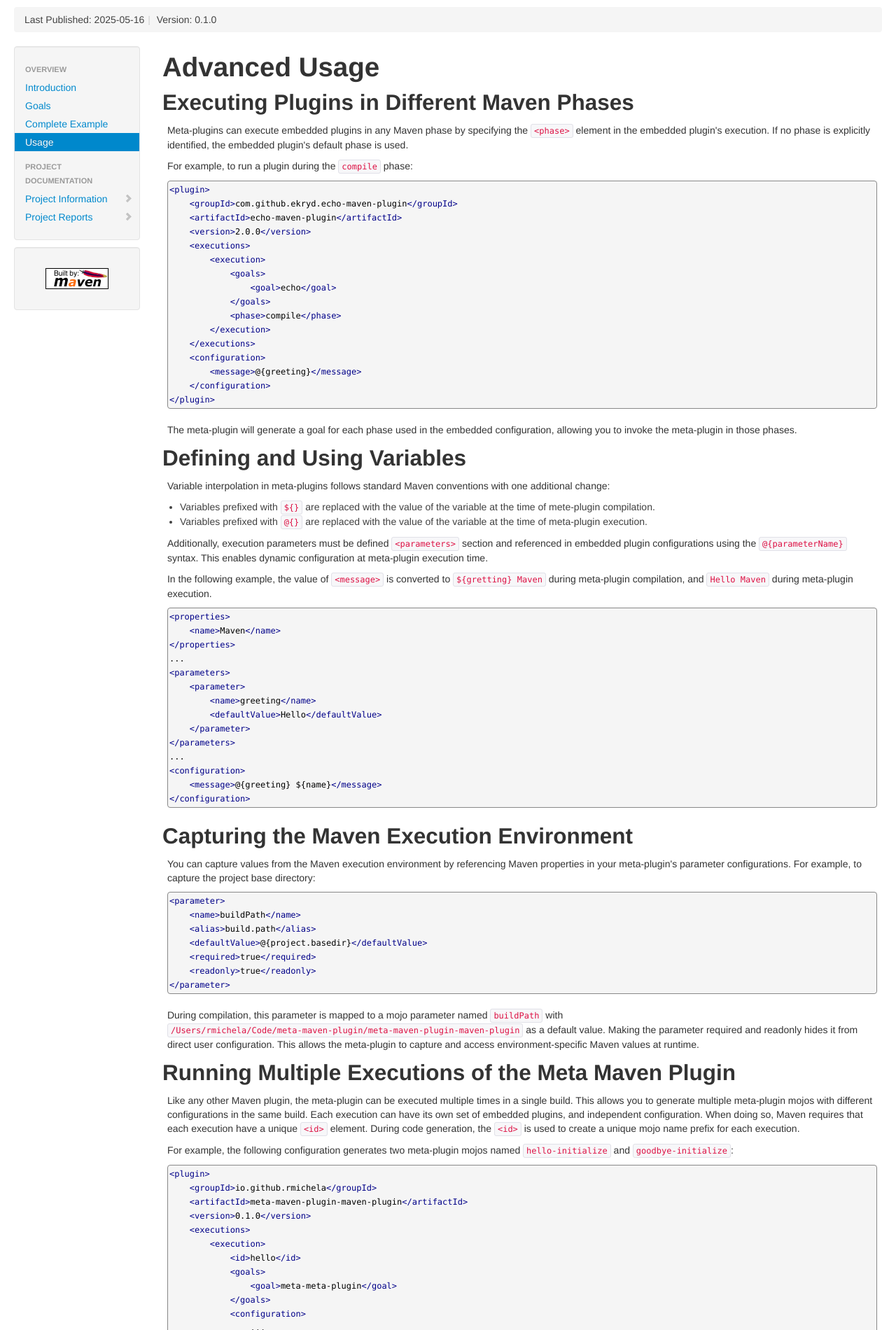
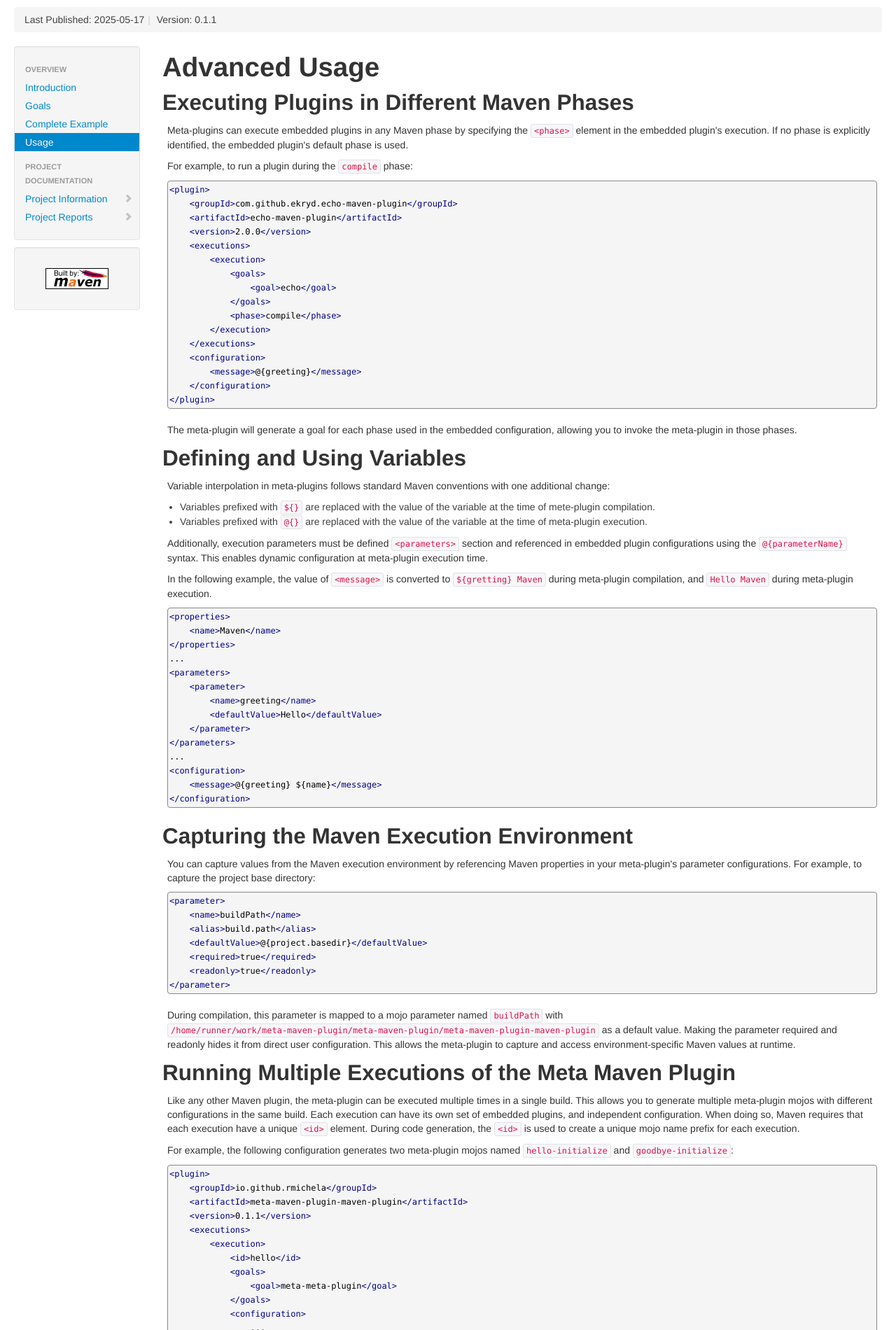
Before and after one commit to rmichela/meta-maven-plugin, a plain HTML site: page usage.html in a window 1280 px wide. Shown: the top 1900 px of the page at 70% size. Drawn offline with Linux system fonts and the light colour scheme.

Commit message:
Site checkin for project Meta-Maven-Plugin Maven Plugin

```diff
--- a/usage.html
+++ b/usage.html
@@ -2,7 +2,7 @@
 
 
 <!--
- | Generated by Apache Maven Doxia Site Renderer 2.0.0 from src/site/markdown/usage.md.vm at 2025-05-16
+ | Generated by Apache Maven Doxia Site Renderer 2.0.0 from src/site/markdown/usage.md.vm at 2025-05-17
  | Rendered using Apache Maven Fluido Skin 2.0.1
 -->
 <html xmlns="http://www.w3.org/1999/xhtml" lang="en">
@@ -27,9 +27,9 @@
 
         <div id="breadcrumbs">
           <ul class="breadcrumb">
-        <li id="publishDate">Last Published: 2025-05-16<span class="divider">|</span>
+        <li id="publishDate">Last Published: 2025-05-17<span class="divider">|</span>
 </li>
-          <li id="projectVersion">Version: 0.1.0</li>
+          <li id="projectVersion">Version: 0.1.1</li>
           </ul>
         </div>
       </header>
@@ -121,7 +121,7 @@ parameter configurations. For example, to capture the project base directory:</p
     &lt;readonly&gt;true&lt;/readonly&gt;
 &lt;/parameter&gt;
 </code></pre>
-<p>During compilation, this parameter is mapped to a mojo parameter named <code>buildPath</code> with <code>/Users/rmichela/Code/meta-maven-plugin/meta-maven-plugin-maven-plugin</code> as a
+<p>During compilation, this parameter is mapped to a mojo parameter named <code>buildPath</code> with <code>/home/runner/work/meta-maven-plugin/meta-maven-plugin/meta-maven-plugin-maven-plugin</code> as a
 default value. Making the parameter required and readonly hides it from direct user configuration. This allows the
 meta-plugin to capture and access environment-specific Maven values at runtime.</p></section><section><a id="Running_Multiple_Executions_of_the_Meta_Maven_Plugin"></a>
 <h2>Running Multiple Executions of the Meta Maven Plugin</h2>
@@ -135,7 +135,7 @@ set of embedded plugins, and independent configuration. When doing so, Maven req
 <pre class="prettyprint"><code class="language-xml">&lt;plugin&gt;
     &lt;groupId&gt;io.github.rmichela&lt;/groupId&gt;
     &lt;artifactId&gt;meta-maven-plugin-maven-plugin&lt;/artifactId&gt;
-    &lt;version&gt;0.1.0&lt;/version&gt;
+    &lt;version&gt;0.1.1&lt;/version&gt;
     &lt;executions&gt;
         &lt;execution&gt;
             &lt;id&gt;hello&lt;/id&gt;
@@ -168,7 +168,7 @@ in the plugin configuration:</p>
 <pre class="prettyprint"><code class="language-xml">&lt;plugin&gt;
     &lt;groupId&gt;io.github.rmichela&lt;/groupId&gt;
     &lt;artifactId&gt;using-echo-plugin&lt;/artifactId&gt;
-    &lt;version&gt;0.1.0&lt;/version&gt;
+    &lt;version&gt;0.1.1&lt;/version&gt;
     &lt;dependencies&gt;
         &lt;dependency&gt;
             &lt;groupId&gt;com.github.ekryd.echo-maven-plugin&lt;/groupId&gt;
```
Also changed, not shown: ci-management.html (+3 -3 lines), example.html (+7 -7 lines), help-mojo.html (+4 -4 lines), index.html (+6 -6 lines), issue-management.html (+3 -3 lines), licenses.html (+3 -3 lines), meta-meta-plugin-mojo.html (+4 -4 lines), plugin-info.html (+4 -4 lines), project-info.html (+3 -3 lines), project-reports.html (+3 -3 lines), scm.html (+3 -3 lines), team.html (+3 -3 lines).
